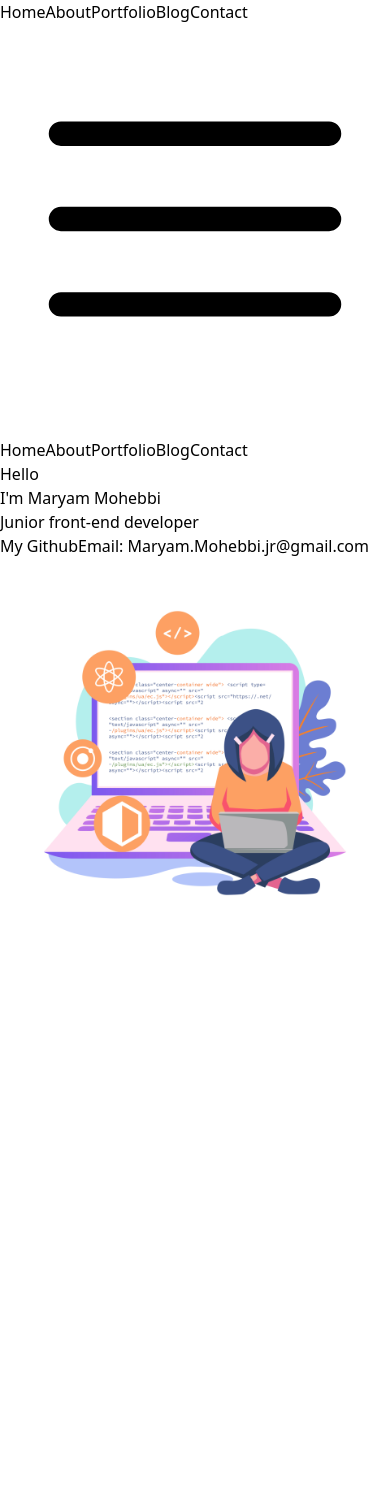
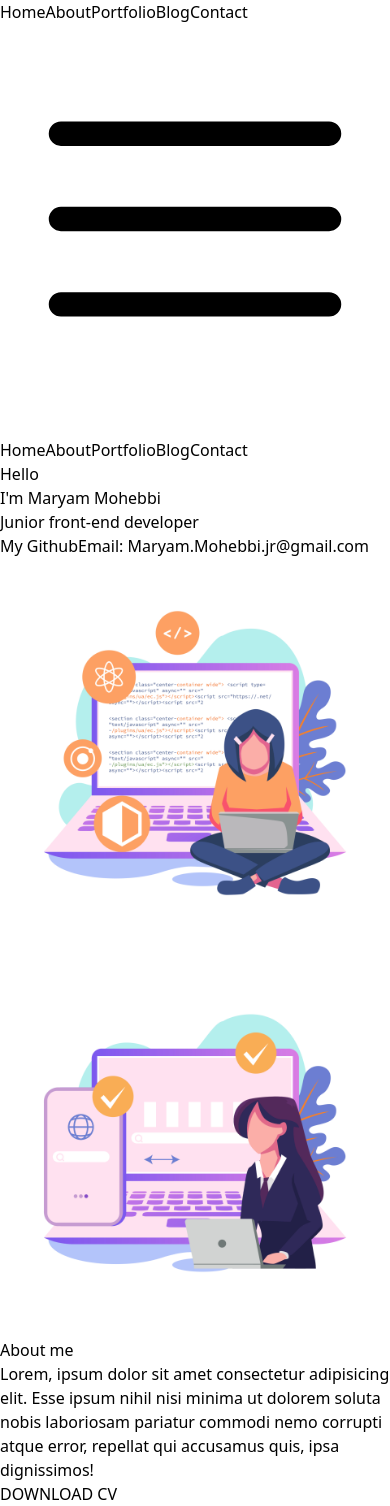
Before and after one commit to maryammohebbi/portfolio, a React (Vite) app: page / in a window 390 px wide. Before the commit the page ends 948 px from the top, so only its background shows below. Built offline with nearby package versions, Linux system fonts and the light colour scheme.

Commit message:
About component added

```diff
--- a/src/App.jsx
+++ b/src/App.jsx
@@ -1,3 +1,4 @@
+import About from './components/About'
 import Banner from './components/Banner'
 import Navbar from './components/Navbar'
 
@@ -7,6 +8,7 @@ function App() {
     <div className='flex flex-col max-w-sm mx-auto sm:max-w-lg md:max-w-2xl lg:max-w-full min-h-screen py-5 px-10'>
       <Navbar/>
       <Banner/>
+      <About/>
 
     </div>
   )
--- /dev/null
+++ b/src/components/About.jsx
@@ -0,0 +1,22 @@
+import React from 'react'
+
+function About() {
+  return (
+    <div className='flex w-full'>
+        <div className='hidden md:flex'>
+            <img src="../src/assets/about.jpg" alt="" />
+        </div>
+        <div className='flex flex-col justify-center'>
+            <h1 className='uppercase font-bold text-xl md:text-3xl mb-5'>About me</h1>
+            <p className='text-xl mb-8'>
+                Lorem, ipsum dolor sit amet consectetur adipisicing elit. Esse ipsum nihil nisi minima ut dolorem soluta nobis laboriosam pariatur commodi nemo corrupti atque error, repellat qui accusamus quis, ipsa dignissimos!
+            </p>
+            <div className='mx-auto shadow-lg'>
+                <a href="#" className='p-3 bg-purple-200 rounded-md inline-block font-bold text-sm'>DOWNLOAD CV</a>
+            </div>
+        </div>
+    </div>
+  )
+}
+
+export default About
--- a/src/components/Banner.jsx
+++ b/src/components/Banner.jsx
@@ -2,12 +2,12 @@ import React from 'react'
 
 function Banner() {
   return (
-    <section className='flex w-full h-full items-center p-5'>
+    <section className='flex w-full h-full items-center p-5 mb-8'>
         <div className='flex flex-col gap-y-8 flex-1'>
           <div className='flex flex-col gap-y-8 uppercase'>
-            <h1 className="text-2xl font-bold">Hello</h1>
-            <h2 className='text-4xl font-bold'>I'm Maryam Mohebbi</h2>
-            <h3 className='text-xl font-bold'>Junior front-end developer</h3>
+            <h1 className="text-2xl font-bold lg:text-4xl">Hello</h1>
+            <h2 className='text-4xl font-bold lg:text-5xl'>I'm Maryam Mohebbi</h2>
+            <h3 className='text-xl font-bold lg:text-2xl'>Junior front-end developer</h3>
           </div>
           <div className='hidden md:flex gap-x-8 '>
             <a href='https://github.com/maryammohebbi/' className='p-3 bg-purple-200 rounded-md font-bold'>My Github</a>
@@ -18,7 +18,7 @@ function Banner() {
           </div>
         </div>
         <div className='flex-1 hidden md:block'>
-            <img src='../src/assets/header.jpg' />
+            <img src='../src/assets/banner.jpg' />
         </div>
     </section>
   )
--- a/src/components/Navbar.jsx
+++ b/src/components/Navbar.jsx
@@ -19,7 +19,7 @@ function Navbar() {
             <a href="#" className='hover:text-purple-600'>Contact</a>
         </div>
         <Bars3Icon className={`w-10 h-10 text-purple-800 md:hidden ${isOpen ? "hidden" : ""}`} onClick={handleNavOpen}/>
-        <div className={`${isOpen ? "" : "hidden"} md:hidden  p-3 bg-purple-900 rounded-md relative`} >
+        <div className={`${isOpen ? "" : "hidden"} md:hidden sticky p-3 bg-purple-900 rounded-md`} >
             <button>
                 <XMarkIcon className='w-8 h-8 absolute right-2 top-2' onClick={handleNavClose}/>
             </button>
```
Also changed, not shown: src/assets/about.jpg (added), src/assets/banner.jpg (renamed from src/assets/header.jpg).
